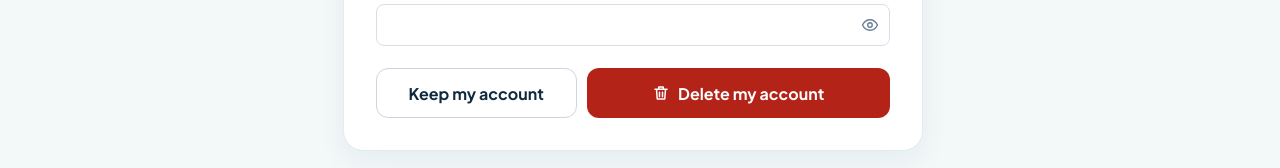
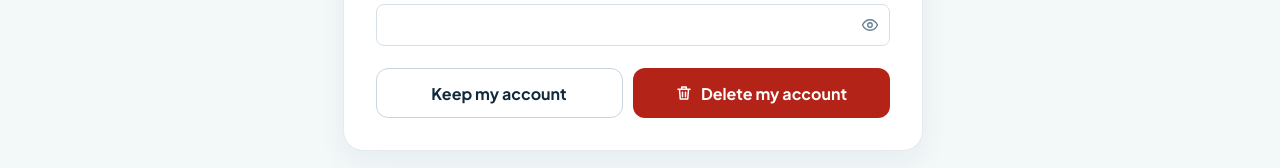
Before and after one commit to fatemaAlbasri/Fursa, a React (Vite) app in the folder frontend/: page /company/delete-account in a window 1280 px wide. Shown: the part 515-683 px from the top of the page. Built offline with nearby package versions, Linux system fonts and the light colour scheme; no server answers.

Commit message:
change size of buttons, make it same size

```diff
--- a/frontend/src/company/styles/DeleteAccount.css
+++ b/frontend/src/company/styles/DeleteAccount.css
@@ -36,12 +36,13 @@
 /* buttons */
 .da-actions { display: flex; flex-wrap: wrap; gap: 10px; }
 .da-keep, .da-delete {
+  flex: 1 1 0; min-width: 180px;
   display: flex; align-items: center; justify-content: center; gap: 8px; min-height: 50px; border-radius: 12px;
   font: inherit; font-weight: 700;
 }
-.da-keep { flex: 1 1 160px; border: 1px solid #cbd5df; color: #102a3d; }
+.da-keep { border: 1px solid #cbd5df; color: #102a3d; }
 .da-keep:hover { background: #f4fafa; }
-.da-delete { flex: 2 1 220px; border: 0; background: #b42318; color: var(--white); cursor: pointer; }
+.da-delete { border: 0; background: #b42318; color: var(--white); cursor: pointer; }
 .da-delete:hover:not(:disabled) { background: #912018; }
 .da-delete:disabled { opacity: .6; cursor: not-allowed; }
 .da-delete svg { width: 18px; height: 18px; }
```
